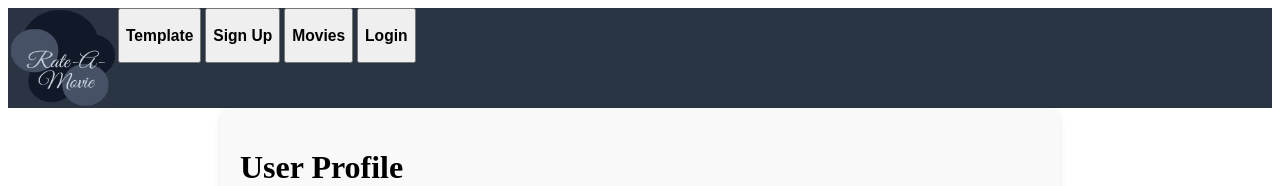
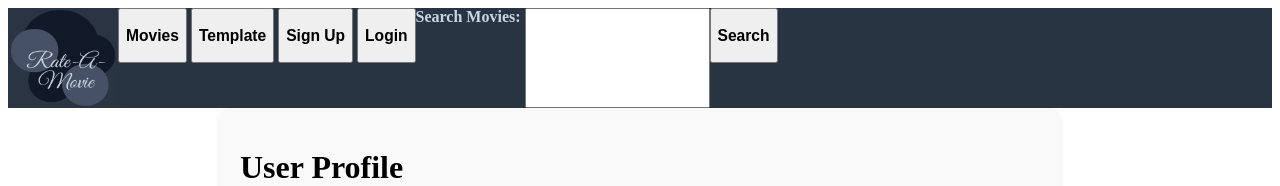
Before and after one commit to anmac42/Movie-Database, a plain HTML site: page userinterface.html in a window 1280 px wide. Shown: the top 186 px of the page. Drawn offline with Linux system fonts and the light colour scheme; a script that the page names is missing.

Commit message:
Update userinterface.html

```diff
--- a/userinterface.html
+++ b/userinterface.html
@@ -8,12 +8,17 @@
 </head>
 <body>
     <div class="header">
-        <img src="logo.jpg" width="110" height="100" alt="Site Logo">
+        <img src="logo.jpg" width="110" height="100">
         <div class="buttons">
-        <a href="https://css1.seattleu.edu/~gphilipose/template.html"><button><h3>Template</h3></button></a>
-        <a href="signUp.html"><button><h3>Sign Up</h3></button></a>
-        <a href="index.html"><button><h3>Movies</h3></button></a>
-        <a href="login.html"><button><h3>Login</h3></button></a>
+          <a href="index.html"><button><h3>Movies</h3></button></a>
+          <a href="https://css1.seattleu.edu/~gphilipose/template.html"><button><h3>Template</h3></button></a>
+          <a href="signUp.html"><button><h3>Sign Up</h3></button></a>
+          <a href="login.html"><button><h3>Login</h3></button></a>
+        </div>
+          <label for="mname"><b>Search Movies:&nbsp;</b></label>
+          <input type="text" id="mname" name="mname"> <br> <br>
+          <div class="buttons">
+          <button class="search" id="searchButton"><h3>Search</h3></button>
         </div>
     </div>
 
```
